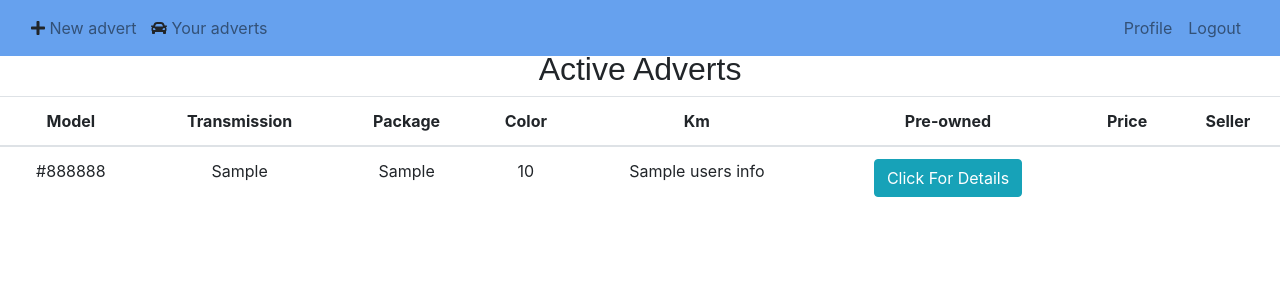
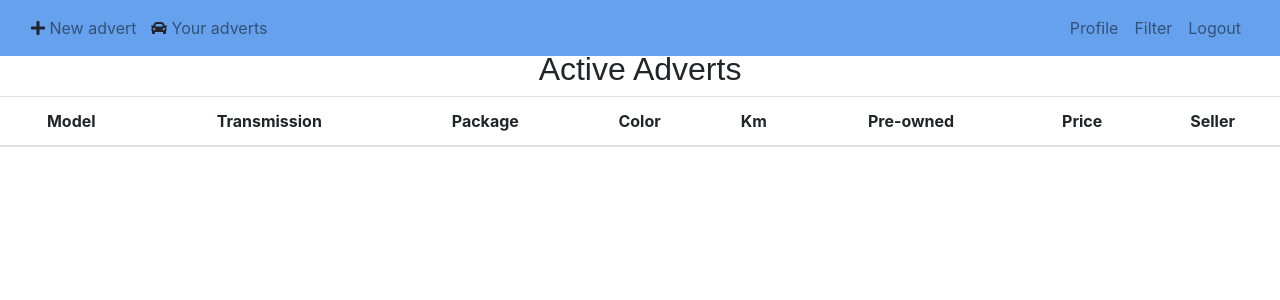
Before and after one commit to Bil-372-Proje-8-Organization/Bil372_Proje_8, a Flask app: template templates/home.html in a window 1280 px wide. Shown: the top 300 px of the page. Run offline with Flask 2, Linux system fonts and the light colour scheme; the template is opened without the code that fills it: most values are stand-ins (such as "Sample title", 1, 10 or a date in 2020); lists and menus that the app fills with data are empty; parts of the project's set-up code (start-up, migrations or seed data) failed here and were passed over; some libraries are stand-ins or nearby versions.

Commit message:
add filter for user

```diff
--- a/application.py
+++ b/application.py
@@ -91,8 +91,8 @@ def home():
         flash('Please login', 'danger')
         return redirect(url_for('login'))
     if current_user.username == 'admin':
-        return render_template("adminHome.html", username=current_user.username,  adverts=db.session.query(Advert).all(), Users_info=db.session.query(Users_info).all(), vehicles=db.session.query(Vehicle).all())
-    return render_template("home.html", username=current_user.username,  adverts=db.session.query(Advert).all(), Users_info=db.session.query(Users_info).all(), vehicles=db.session.query(Vehicle).all())
+        return render_template("adminHome.html", filter=False ,username=current_user.username,  adverts=db.session.query(Advert).all(), Users_info=db.session.query(Users_info).all(), vehicles=db.session.query(Vehicle).all())
+    return render_template("home.html",  filter=False,username=current_user.username,  adverts=db.session.query(Advert).all(), Users_info=db.session.query(Users_info).all(), vehicles=db.session.query(Vehicle).all())
 
 @app.route("/addProfile/<username>", methods=['GET', 'POST'])
 def addProfile(username):
@@ -312,7 +312,10 @@ def filter():
         adverts = conn.execute(query).fetchall()
         query = select([Vehicle]).where(and_(Vehicle.c.year <= max_year, Vehicle.c.year >= min_year, Vehicle.c.brand_model == request.form['brand_model']))
         vehicles = conn.execute(query).fetchall()
-        return render_template("filteradminHome.html", username=current_user.username,  adverts=adverts, Users_info=db.session.query(Users_info).all(), vehicles=vehicles)
+        if current_user.username == 'admin':
+            return render_template("adminHome.html", filter=True,  adverts=adverts, Users_info=db.session.query(Users_info).all(), vehicles=vehicles)
+        else:
+            return render_template("Home.html", filter=True,  adverts=adverts, Users_info=db.session.query(Users_info).all(), vehicles=vehicles)
 
 
     return render_template('filter.html' , models=db.session.query(Model).all())
--- a/templates/home.html
+++ b/templates/home.html
@@ -44,6 +44,13 @@
                         <button class="navbar-toggler" type="button" data-toggle="collapse" data-target="#navbarSupportedContent" aria-controls="navbarSupportedContent" aria-expanded="false" aria-label="Toggle navigation">
                             <span class="navbar-toggler-icon"></span>
                         </button>
+                        {%if filter %}
+                            <i class="fas fa-home" style="margin-left:10px;"></i>
+                            <a href="{{url_for('home')}}" style="color: #335177"><span>Main Page</span></a>
+                            <button class="navbar-toggler" type="button" data-toggle="collapse" data-target="#navbarSupportedContent" aria-controls="navbarSupportedContent" aria-expanded="false" aria-label="Toggle navigation">
+                                <span class="navbar-toggler-icon"></span>
+                            </button>
+                        {%endif%}
 
                     </div>
 
@@ -53,7 +60,9 @@
                             <li class="nav-item">
                                 <a  class="nav-link" href="{{ url_for('profile') }}"><span style="color: #335177">Profile</span></a>
                             </li>
-
+                            <li class="nav-item">
+                              <a  class="nav-link" href="{{ url_for('filter') }}"><span style="color: #335177">Filter</span></a>
+                          </li>
                             <!-- Logout -->
                             <li class="nav-item">
                                 <a  class="nav-link" href="{{ url_for('logout') }}"><span style="color: #335177">Logout</span></a>
@@ -66,8 +75,11 @@
 
             <!-- Main section start -->
             <div >
+              {%if filter %}
+              <h2 class="text-center" style="margin-top:50px; font-family: 'Stencil Std',  fantasy";>Active Adverts By filter</h2>
+              {%else%}
               <h2 class="text-center" style="margin-top:50px; font-family: 'Stencil Std',  fantasy";>Active Adverts</h2>
-                <table class="table table-hover" >
+              {%endif%}                <table class="table table-hover" >
                   <thead>
                     <tr>
                       <th scope="col">Model</th>
@@ -87,35 +99,22 @@
                         {%for vehicle in vehicles%}
                           {%if advert.vehicle_no == vehicle.vehicle_no%}
                             <td>{{vehicle.brand_model}}</td>
-                            {%endif%}
-                          {%endfor%}
-
-                          {%for vehicle in vehicles%}
-                            {%if advert.vehicle_no == vehicle.vehicle_no%}
                             <td>{{vehicle.transmission}}</td>
-                            {%endif%}
-                          {%endfor%}
-
-                          {%for vehicle in vehicles%}
-                            {%if advert.vehicle_no == vehicle.vehicle_no%}
                             <td>{{vehicle.package}}</td>
-                            {%endif%}
-                          {%endfor%}
-
                             <td>{{advert.color}}</td>
                             <td>{{advert.km}}</td>
                             <td>{{advert.second_hand}}</td>
                             <td>{{advert.seller_price}}</td>
-
                             {%for Users_info in Users_info%}
                                 {%if Users_info.users_id == advert.seller_id%}
                                     <td>{{Users_info.name}}</td>
                                 {%endif%}
                             {%endfor%}
-
                             <td class="align-middle">
-                            <a href="{{ url_for('detailsAdvert',id=advert.ad_no) }}" class="btn btn-info" >Click For Details</a>
+                                <a href="{{ url_for('detailsAdvert',id=advert.ad_no) }}" class="btn btn-outline-success" >Click For Details</a>
                             </td>
+                          {%endif%}
+                        {%endfor%}
                       </tr>
                   {%endfor%}
                   </tbody>
```
Lines whose indentation alone changed are shown as unchanged.
